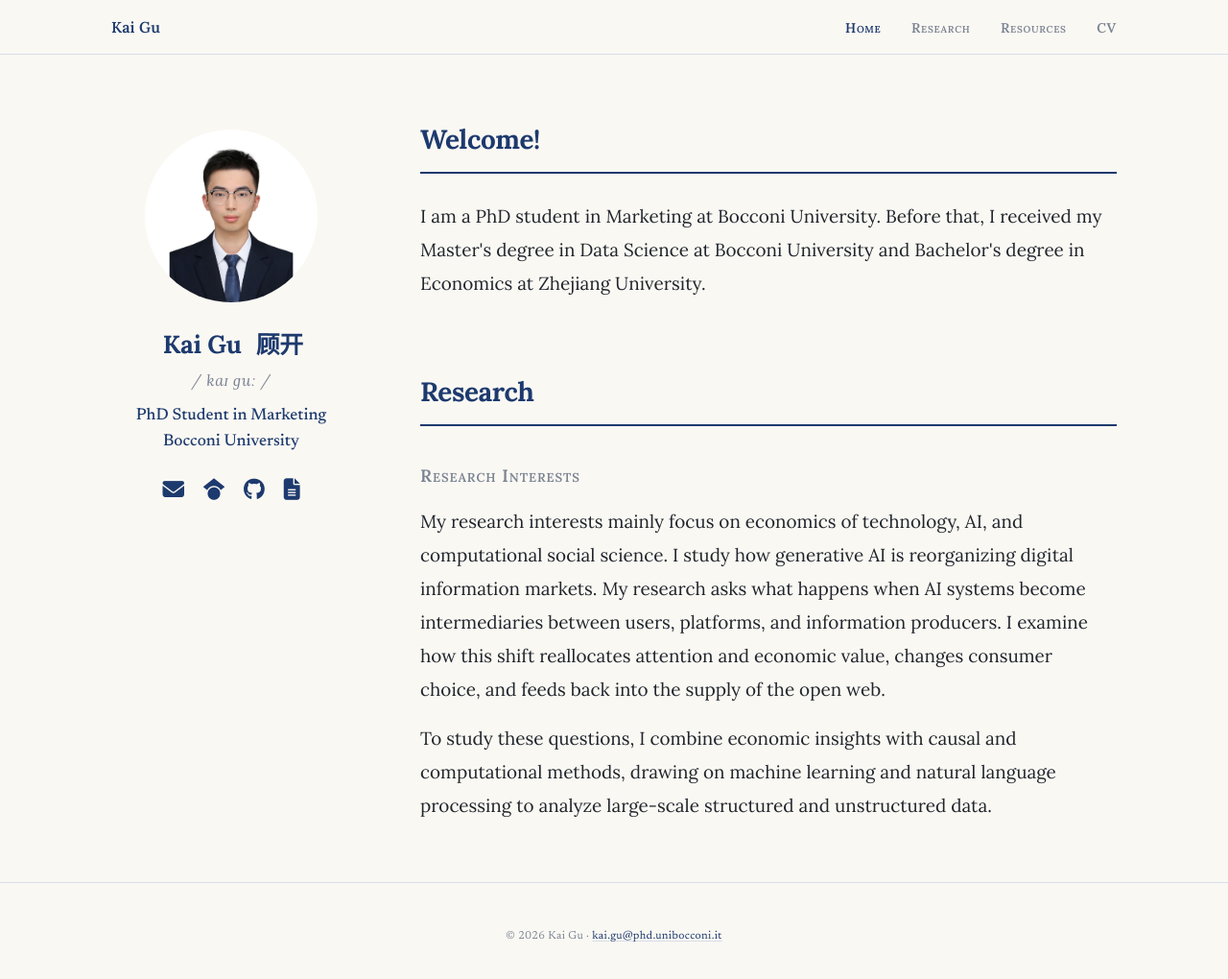
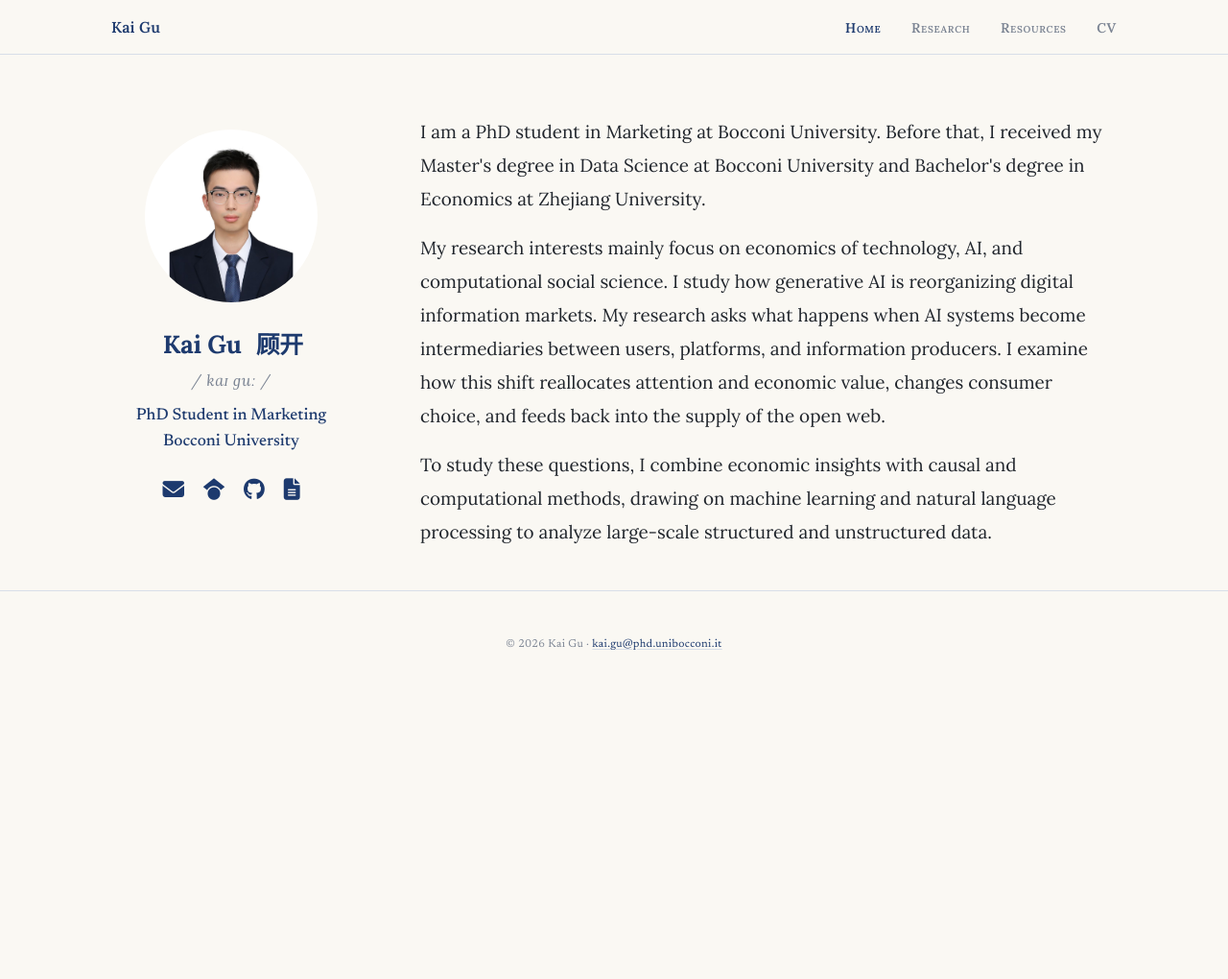
Before and after one commit to KaiGu2024/KaiGu2024.github.io, a Jekyll site: the page docs/index.html, which Jekyll copies as it is, in a window 1280 px wide and 1031 px high. Shown: the top 1020 px of the window at 96% size. Built offline with Jekyll 4.4.1, drawn with Linux system fonts in a browser that asks for light colours; some web fonts are replaced.

Commit message:
simplify home introduction to three prose paragraphs

```diff
--- a/docs/index.html
+++ b/docs/index.html
@@ -93,16 +93,9 @@
 
       <div class="content">
         <section id="welcome">
-          <h2 class="reveal-up">Welcome!</h2>
           <p class="about-bio reveal-up">I am a PhD student in Marketing at Bocconi University. Before that, I received my Master's degree in Data Science at Bocconi University and Bachelor's degree in Economics at Zhejiang University.</p>
-        </section>
-
-        <section id="research" class="reveal-up">
-          <h2>Research</h2>
-
-          <h3 class="subsection-title">Research Interests</h3>
-          <p class="about-bio">My research interests mainly focus on economics of technology, AI, and computational social science. I study how generative AI is reorganizing digital information markets. My research asks what happens when AI systems become intermediaries between users, platforms, and information producers. I examine how this shift reallocates attention and economic value, changes consumer choice, and feeds back into the supply of the open web.</p>
-          <p class="about-bio">To study these questions, I combine economic insights with causal and computational methods, drawing on machine learning and natural language processing to analyze large-scale structured and unstructured data.</p>
+          <p class="about-bio reveal-up">My research interests mainly focus on economics of technology, AI, and computational social science. I study how generative AI is reorganizing digital information markets. My research asks what happens when AI systems become intermediaries between users, platforms, and information producers. I examine how this shift reallocates attention and economic value, changes consumer choice, and feeds back into the supply of the open web.</p>
+          <p class="about-bio reveal-up">To study these questions, I combine economic insights with causal and computational methods, drawing on machine learning and natural language processing to analyze large-scale structured and unstructured data.</p>
         </section>
       </div>
     </div>
```
